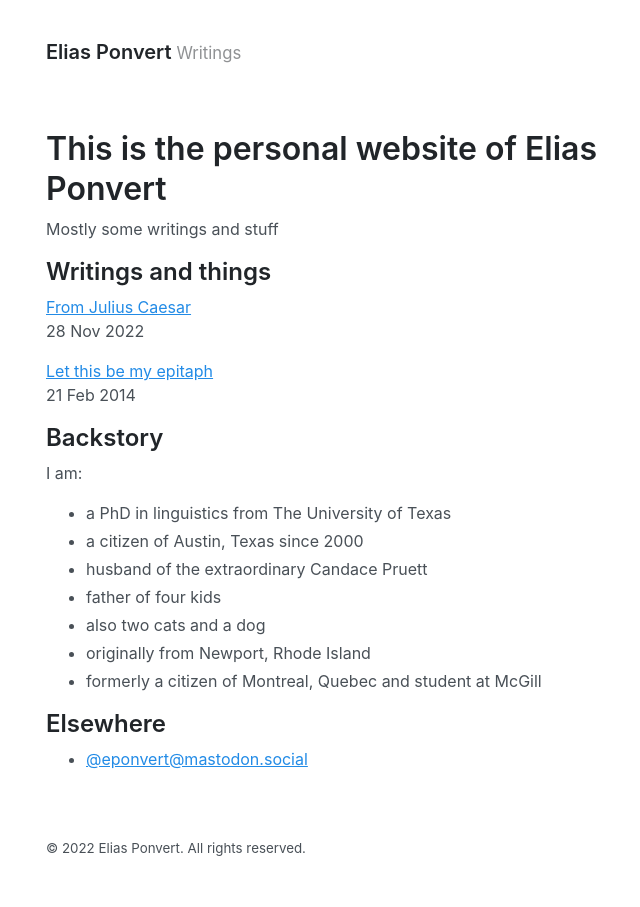
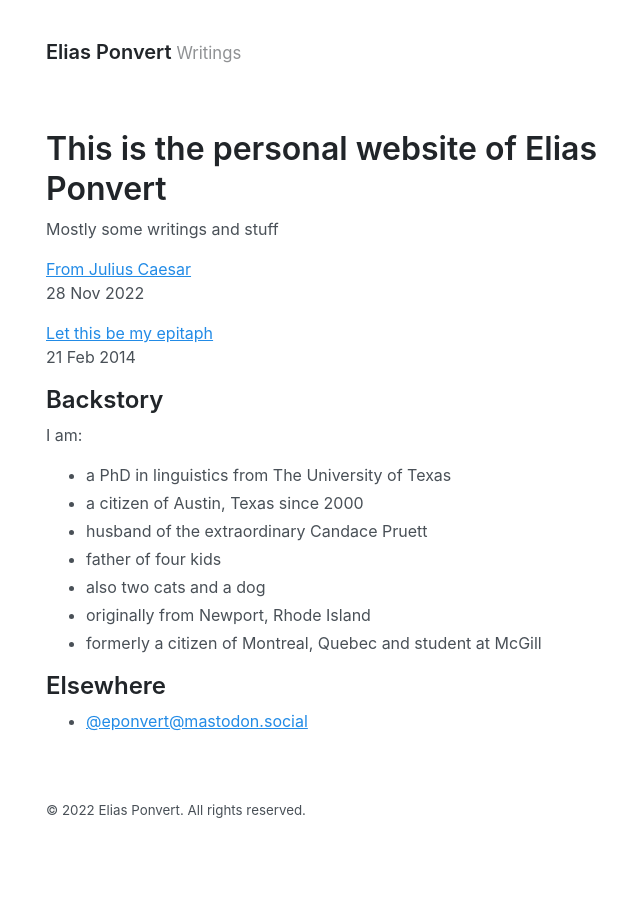
Before and after one commit to eponvert/eponvert.github.io, a Jekyll site: the page built from index.md, in a window 1280 px wide. Shown: the whole page, without its empty margins (258-898 px from the left). Built offline with Jekyll 4.4.1, drawn with Linux system fonts in a browser that asks for light colours.

Commit message:
Removing unnecessary header

```diff
--- a/index.md
+++ b/index.md
@@ -4,8 +4,6 @@ title: This is the personal website of Elias Ponvert
 ---
 
 Mostly some writings and stuff
-
-## Writings and things
 
 {% for post in site.posts %}
 [{{ post.title }}]({{ post.url }})<br>{{ post.date | date_to_string }}
```
